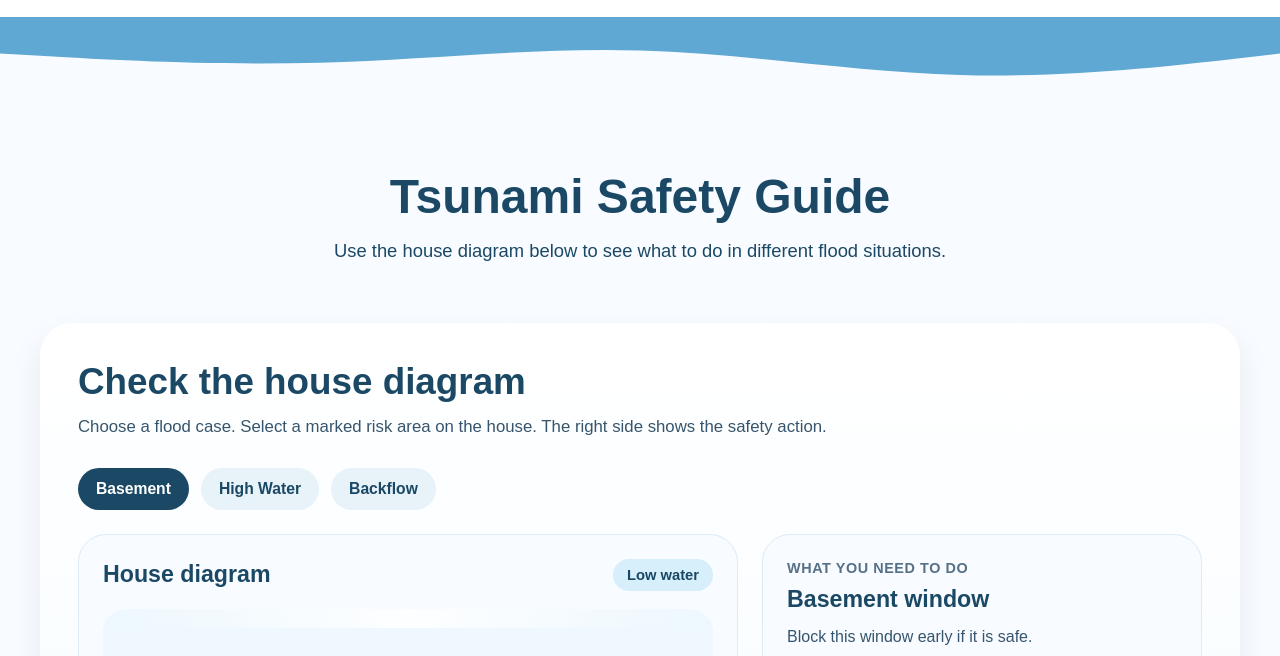
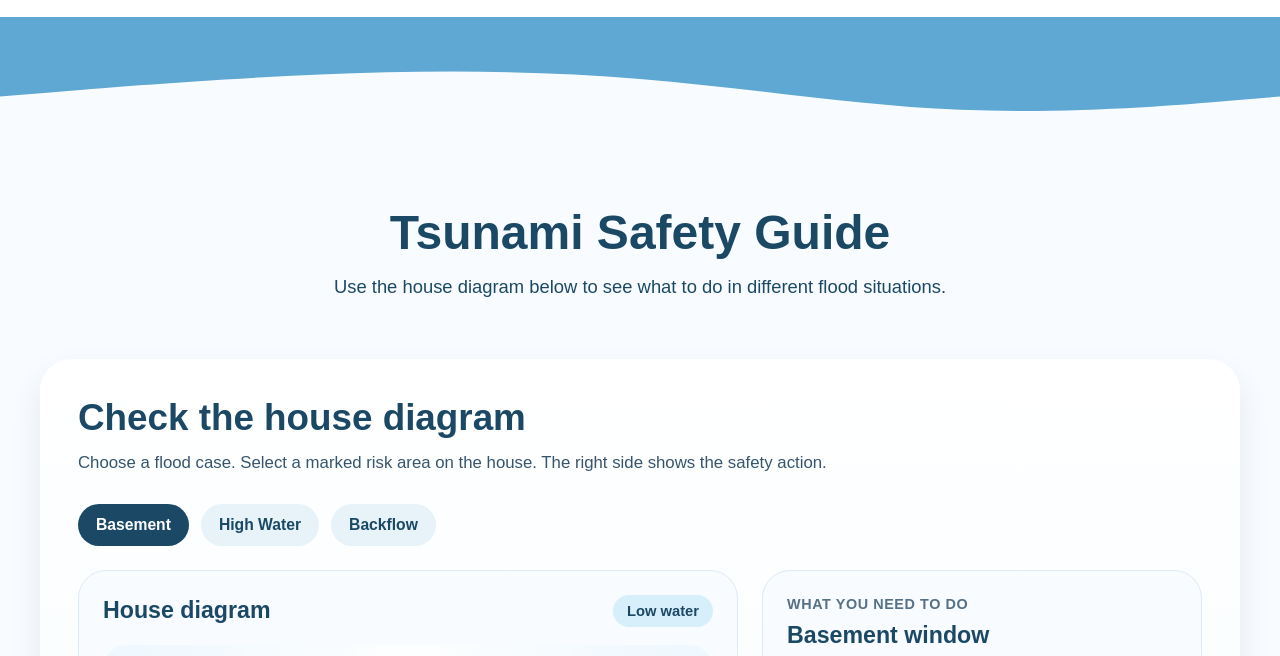
Before and after one commit to martincgerlach/AquaShield, a plain HTML site: page instruction.html in a window 1280 px wide. Shown: the part 95-751 px from the top of the page. Drawn offline with Linux system fonts and the light colour scheme.

Commit message:
Improve page top wave transitions

```diff
--- a/css/infographic.css
+++ b/css/infographic.css
@@ -109,7 +109,12 @@ nav a:active {
   transform: scale(0.97);
 }
 
-.wave-top svg,
+.wave-top svg {
+  display: block;
+  width: 100%;
+  height: 116px;
+}
+
 .wave-bottom svg {
   display: block;
   width: 100%;
--- a/css/register.css
+++ b/css/register.css
@@ -504,7 +504,7 @@ nav a:active {
 .wave-top svg {
   display: block;
   width: 100%;
-  height: 80px;
+  height: 116px;
 }
 .wave-bottom svg {
   display: block;
--- a/instruction.html
+++ b/instruction.html
@@ -45,7 +45,7 @@
   <div class="wave-top">
     <svg viewBox="0 0 1440 140" preserveAspectRatio="none" aria-hidden="true">
       <path fill="#5FA8D3"
-        d="M0,64L60,69.3C120,75,240,85,360,80C480,75,600,53,720,58.7C840,64,960,96,1080,101.3C1200,107,1320,85,1380,74.7L1440,64L1440,0L0,0Z">
+        d="M0,96L60,90.7C120,85,240,75,360,69.3C480,64,600,64,720,74.7C840,85,960,107,1080,112C1200,117,1320,107,1380,101.3L1440,96L1440,0L0,0Z">
       </path>
     </svg>
   </div>
```
Also changed, not shown: register.html (+2 -2 lines).
